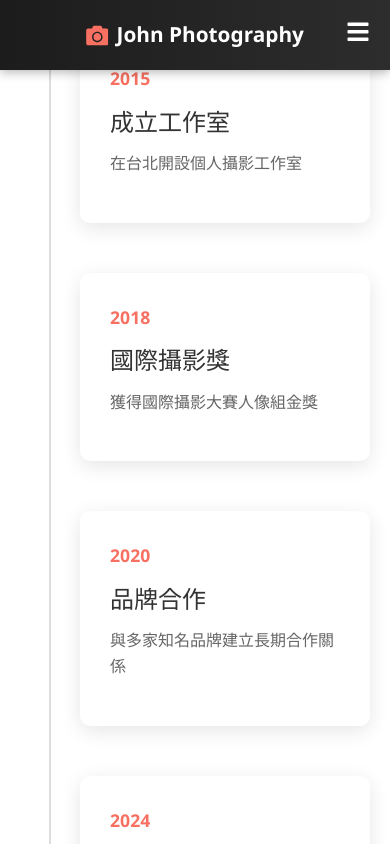
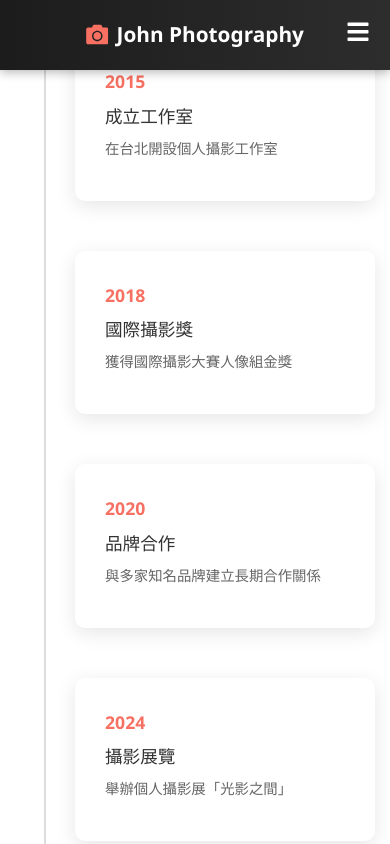
Before and after one commit to yanchen184/photographer-portfolio, a React (Vite) app: page /photographer-portfolio/about in a window 390 px wide. Built offline with nearby package versions, Linux system fonts and the light colour scheme.

Commit message:
fix: comprehensive mobile responsive improvements to App.css

```diff
--- a/src/App.css
+++ b/src/App.css
@@ -16,6 +16,7 @@ body {
   color: #333;
   line-height: 1.6;
   background-color: #f8f9fa;
+  font-size: 16px;
 }
 
 .App {
@@ -27,7 +28,7 @@ body {
 
 .main-content {
   flex: 1;
-  padding-top: 80px; /* Navbar height */
+  padding-top: 80px;
   width: 100%;
 }
 
@@ -44,6 +45,7 @@ h1 {
   font-weight: 700;
   margin-bottom: 1rem;
   color: #1c1c1c;
+  line-height: 1.2;
 }
 
 h2 {
@@ -51,6 +53,7 @@ h2 {
   font-weight: 600;
   margin-bottom: 1.5rem;
   color: #2d2d2d;
+  line-height: 1.2;
 }
 
 h3 {
@@ -58,11 +61,14 @@ h3 {
   font-weight: 500;
   margin-bottom: 1rem;
   color: #333;
+  line-height: 1.2;
 }
 
 p {
   margin-bottom: 1rem;
   color: #666;
+  font-size: 1rem;
+  line-height: 1.6;
 }
 
 /* Buttons */
@@ -79,6 +85,7 @@ p {
   transition: all 0.3s ease;
   cursor: pointer;
   text-align: center;
+  white-space: nowrap;
 }
 
 .btn-primary {
@@ -180,18 +187,18 @@ p {
   animation: fadeIn 0.6s ease-out;
 }
 
-/* Responsive Design */
-@media screen and (max-width: 960px) {
+/* Tablet Responsive */
+@media screen and (max-width: 1024px) {
   .container {
-    padding: 0 30px;
+    padding: 0 40px;
   }
 
   h1 {
-    font-size: 2.5rem;
+    font-size: 2.8rem;
   }
 
   h2 {
-    font-size: 2rem;
+    font-size: 2.2rem;
   }
 
   h3 {
@@ -203,17 +210,26 @@ p {
   }
 
   .page-header h1 {
-    font-size: 2.5rem;
+    font-size: 3rem;
   }
 
   .page-header p {
     font-size: 1.1rem;
   }
+
+  .section-subtitle {
+    font-size: 1rem;
+  }
 }
 
-@media screen and (max-width: 480px) {
+/* Mobile Responsive */
+@media screen and (max-width: 768px) {
+  body {
+    font-size: 15px;
+  }
+
   .main-content {
-    padding-top: 80px;
+    padding-top: 70px;
   }
 
   .container {
@@ -222,29 +238,121 @@ p {
 
   h1 {
     font-size: 2rem;
+    margin-bottom: 0.8rem;
   }
 
   h2 {
     font-size: 1.75rem;
+    margin-bottom: 1.2rem;
+  }
+
+  h3 {
+    font-size: 1.3rem;
+    margin-bottom: 0.8rem;
+  }
+
+  p {
+    font-size: 0.95rem;
+    margin-bottom: 0.8rem;
   }
 
   .btn-primary,
   .btn-secondary {
-    padding: 10px 20px;
+    padding: 10px 24px;
     font-size: 0.95rem;
   }
 
   .btn-large {
-    padding: 12px 30px;
-    font-size: 1.1rem;
+    padding: 12px 32px;
+    font-size: 1rem;
+  }
+
+  .page-header {
+    padding: 60px 0 40px;
+    margin-bottom: 40px;
   }
 
   .page-header h1 {
     font-size: 2rem;
+    margin-bottom: 0.5rem;
   }
 
   .page-header p {
     font-size: 1rem;
+  }
+
+  .section-subtitle {
+    font-size: 0.95rem;
+    margin-bottom: 2rem;
+  }
+}
+
+/* Small Mobile Responsive */
+@media screen and (max-width: 480px) {
+  body {
+    font-size: 14px;
+  }
+
+  .main-content {
+    padding-top: 60px;
+  }
+
+  .container {
+    padding: 0 15px;
+  }
+
+  h1 {
+    font-size: 1.6rem;
+    margin-bottom: 0.6rem;
+  }
+
+  h2 {
+    font-size: 1.4rem;
+    margin-bottom: 1rem;
+  }
+
+  h3 {
+    font-size: 1.1rem;
+    margin-bottom: 0.6rem;
+  }
+
+  p {
+    font-size: 0.9rem;
+    margin-bottom: 0.7rem;
+  }
+
+  .btn-primary,
+  .btn-secondary {
+    padding: 9px 20px;
+    font-size: 0.9rem;
+    display: block;
+    width: 100%;
+    margin-bottom: 10px;
+  }
+
+  .btn-large {
+    padding: 11px 28px;
+    font-size: 0.95rem;
+    display: block;
+    width: 100%;
+  }
+
+  .page-header {
+    padding: 50px 0 30px;
+    margin-bottom: 30px;
+  }
+
+  .page-header h1 {
+    font-size: 1.5rem;
+  }
+
+  .page-header p {
+    font-size: 0.9rem;
+  }
+
+  .section-subtitle {
+    font-size: 0.9rem;
+    margin-bottom: 1.5rem;
   }
 }
 
```
